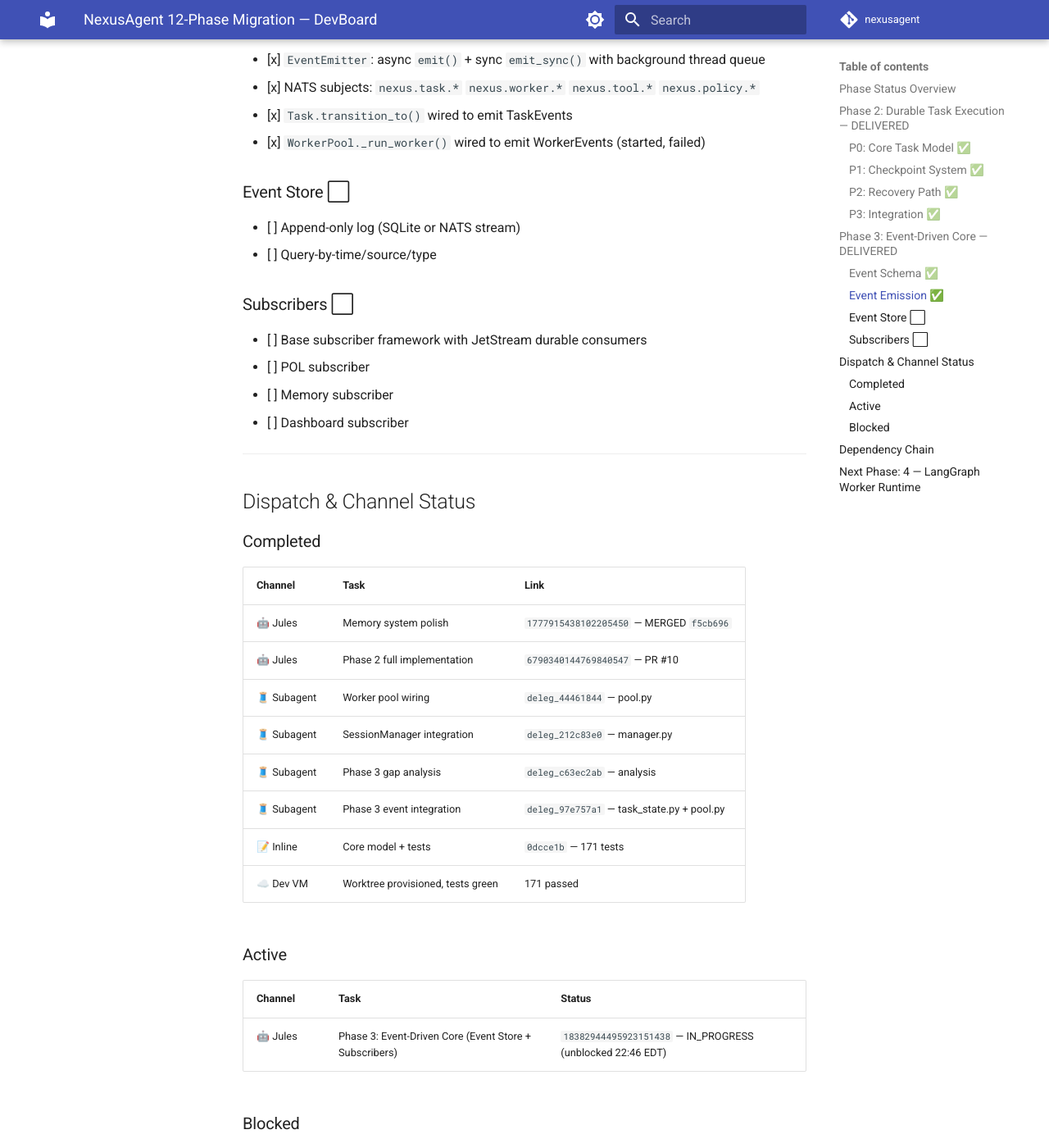
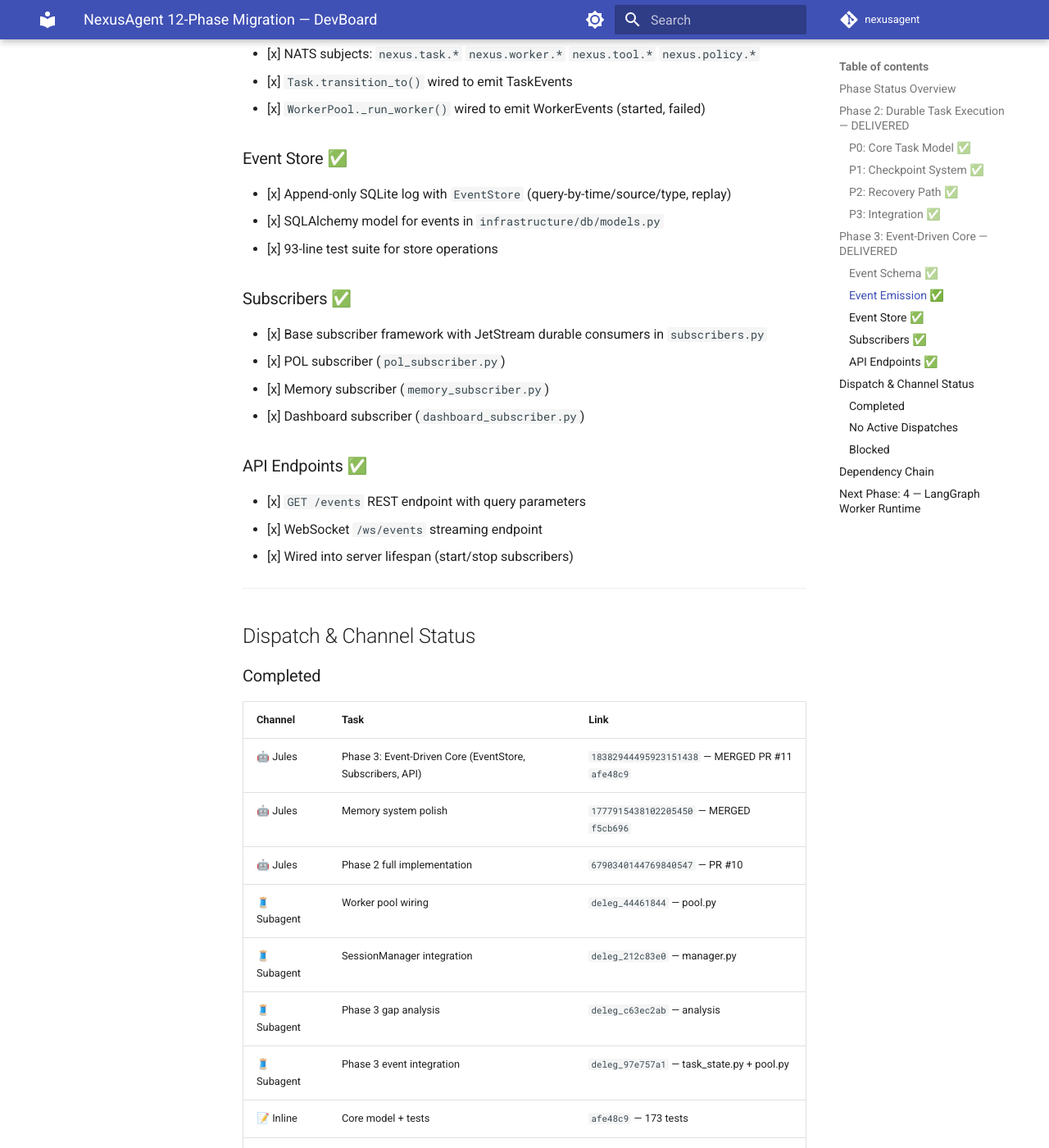
Before and after one commit to stephanos8926-lgtm/NexusAgent, an MkDocs documentation site: the page built from docs/devboard/README.md, in a window 1280 px wide and 1400 px high, scrolled down 2853 px. Shown: the whole window at 82% size. Built offline with MkDocs 1.6.1 and Material for MkDocs 9.7.7, drawn with Linux system fonts in a browser that asks for light colours; comment, search, counter and statistics services are not loaded; the version menu is left out; some of the changed text lies outside the part shown.

Commit message:
docs(devboard): Phase 3 DELIVERED — PR #11 merged, EventStore/Subscribers/API done. All channels idle.

```diff
--- a/docs/devboard/README.md
+++ b/docs/devboard/README.md
@@ -13,7 +13,7 @@
 |---|-------|------|--------|----------|-------------|
 | 1 | Runtime Foundation | `01-runtime-foundation.md` | ✅ **DELIVERED** | Lucien + Jules | `889efd2`→`8f7f844` |
 | 2 | Durable Task Execution | `02-task-state-machine.md` | ✅ **DELIVERED** | Lucien + Jules #679034...547 | `f06ff5f` `f5cb696` `732c61e` |
-| 3 | Event-Driven Core | `03-event-driven-core.md` | ✅ **DELIVERED** | Lucien + Subagents + Jules #183829...138 | `b736844` `0dcce1b` |
+| 3 | Event-Driven Core | `03-event-driven-core.md` | ✅ **DELIVERED** | Lucien + Jules #183829...138 | `b736844` `afe48c9` PR #11 |
 | 4 | LangGraph Worker Runtime | `04-langgraph-worker-runtime.md` | ⬜ Not Started | — | — |
 | 5 | Planner & Orchestrator | `05-planner-orchestrator.md` | ⬜ Not Started | — | — |
 | 6 | DAG Execution Engine | `06-dag-execution-engine.md` | ⬜ Not Started | — | — |
@@ -70,43 +70,46 @@
 - [x] `Task.transition_to()` wired to emit TaskEvents
 - [x] `WorkerPool._run_worker()` wired to emit WorkerEvents (started, failed)
 
-### Event Store ⬜
-- [ ] Append-only log (SQLite or NATS stream)
-- [ ] Query-by-time/source/type
+### Event Store ✅
+- [x] Append-only SQLite log with `EventStore` (query-by-time/source/type, replay)
+- [x] SQLAlchemy model for events in `infrastructure/db/models.py`
+- [x] 93-line test suite for store operations
 
-### Subscribers ⬜
-- [ ] Base subscriber framework with JetStream durable consumers
-- [ ] POL subscriber
-- [ ] Memory subscriber
-- [ ] Dashboard subscriber
+### Subscribers ✅
+- [x] Base subscriber framework with JetStream durable consumers in `subscribers.py`
+- [x] POL subscriber (`pol_subscriber.py`)
+- [x] Memory subscriber (`memory_subscriber.py`)
+- [x] Dashboard subscriber (`dashboard_subscriber.py`)
+
+### API Endpoints ✅
+- [x] `GET /events` REST endpoint with query parameters
+- [x] WebSocket `/ws/events` streaming endpoint
+- [x] Wired into server lifespan (start/stop subscribers)
 
 ---
 
 ## Dispatch & Channel Status
-
 ### Completed
 | Channel | Task | Link |
 |---------|------|------|
+| 🤖 Jules | Phase 3: Event-Driven Core (EventStore, Subscribers, API) | `18382944495923151438` — MERGED PR #11 `afe48c9` |
 | 🤖 Jules | Memory system polish | `1777915438102205450` — MERGED `f5cb696` |
 | 🤖 Jules | Phase 2 full implementation | `6790340144769840547` — PR #10 |
 | 🧵 Subagent | Worker pool wiring | `deleg_44461844` — pool.py |
 | 🧵 Subagent | SessionManager integration | `deleg_212c83e0` — manager.py |
 | 🧵 Subagent | Phase 3 gap analysis | `deleg_c63ec2ab` — analysis |
 | 🧵 Subagent | Phase 3 event integration | `deleg_97e757a1` — task_state.py + pool.py |
-| 📝 Inline | Core model + tests | `0dcce1b` — 171 tests |
-| ☁️ Dev VM | Worktree provisioned, tests green | 171 passed |
+| 📝 Inline | Core model + tests | `afe48c9` — 173 tests |
+| ☁️ Dev VM | Worktree provisioned, tests green | 173 passed |
 
-### Active
-| Channel | Task | Status |
-|---------|------|--------|
-| 🤖 Jules | Phase 3: Event-Driven Core (Event Store + Subscribers) | `18382944495923151438` — IN_PROGRESS (unblocked 22:46 EDT) |
+### No Active Dispatches
+All channels idle. Ready for Phase 4.
 
 ### Blocked
 | Channel | Blocker | Fix |
 |---------|---------|-----|
 | 🌀 Mistral/Vibe | 429 rate limit | Needs Vibe CLI API key from console.mistral.ai → Code → Vibe CLI |
-| 🧵 Subagents | No remaining delegatable Phase 3 work | Event Store + Subscribers in Jules's lap |
-| ☁️ Dev VM | NATS not on dev (lives on infra VM) | Phase 3 integration tests need NATS — run on infra when ready |
+| ☁️ Dev VM | NATS not on dev (lives on infra VM) | Full integration tests need infra VM |
 
 ---
 
```
